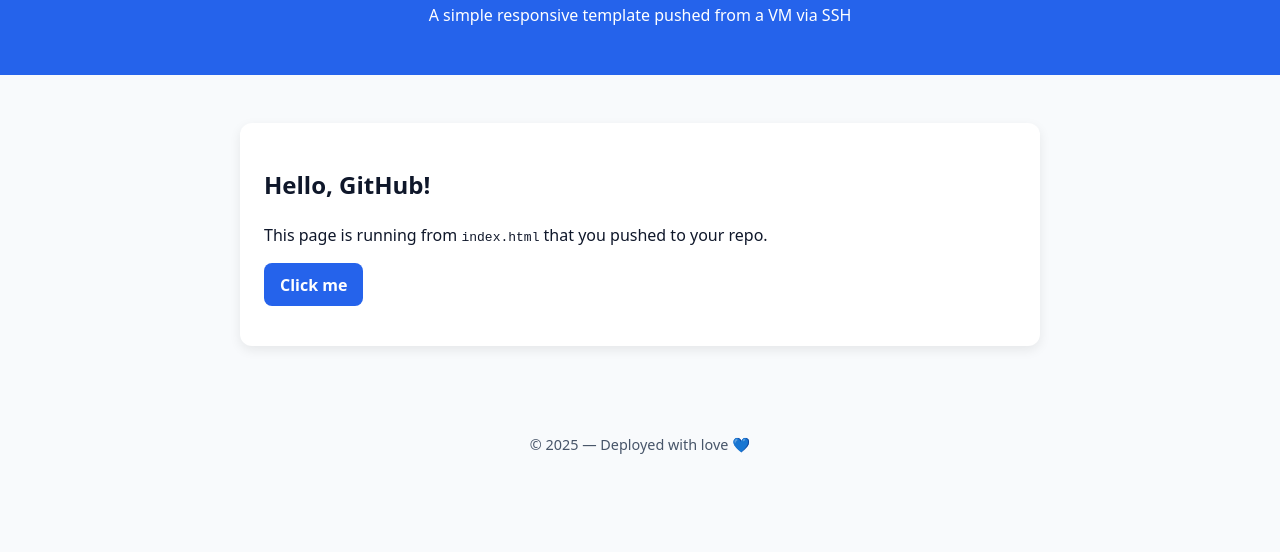
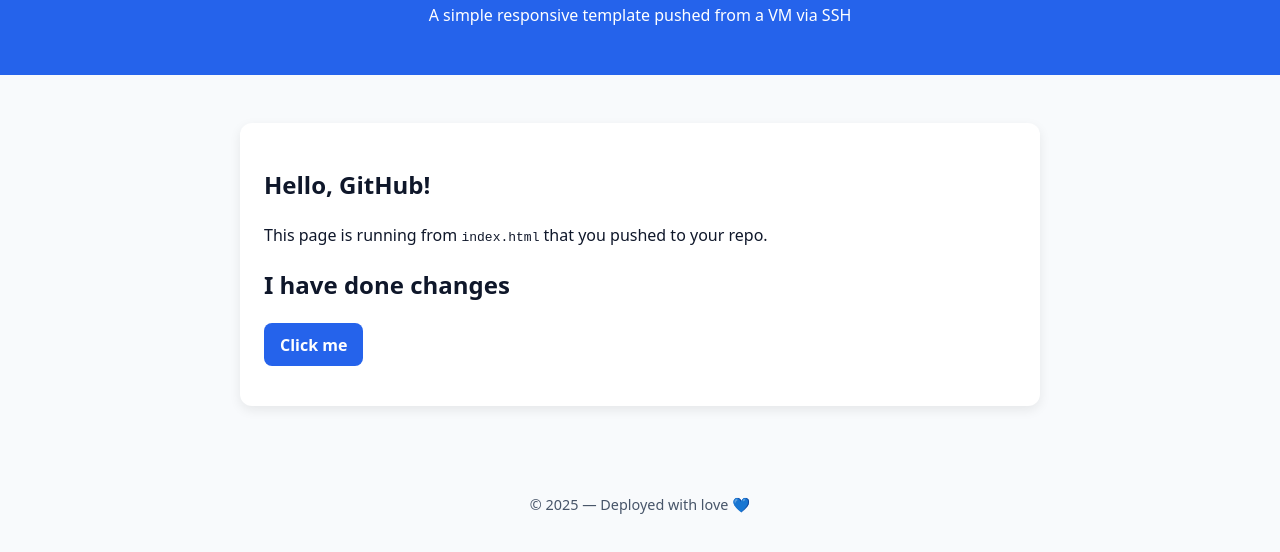
Before and after one commit to sakinazehra15/DevOps, a plain HTML site: page index.html in a window 1280 px wide. Shown: the part 120-672 px from the top of the page. Drawn offline with Linux system fonts and the light colour scheme.

Commit message:
Updated index.html with new message

```diff
--- a/index.html
+++ b/index.html
@@ -54,6 +54,7 @@
     <section class="card">
       <h2>Hello, GitHub!</h2>
       <p>This page is running from <code>index.html</code> that you pushed to your repo.</p>
+	<h2>I have done changes</h2>
       <a href="#" class="btn" onclick="updateMessage()">Click me</a>
       <p id="message"></p>
     </section>
```
